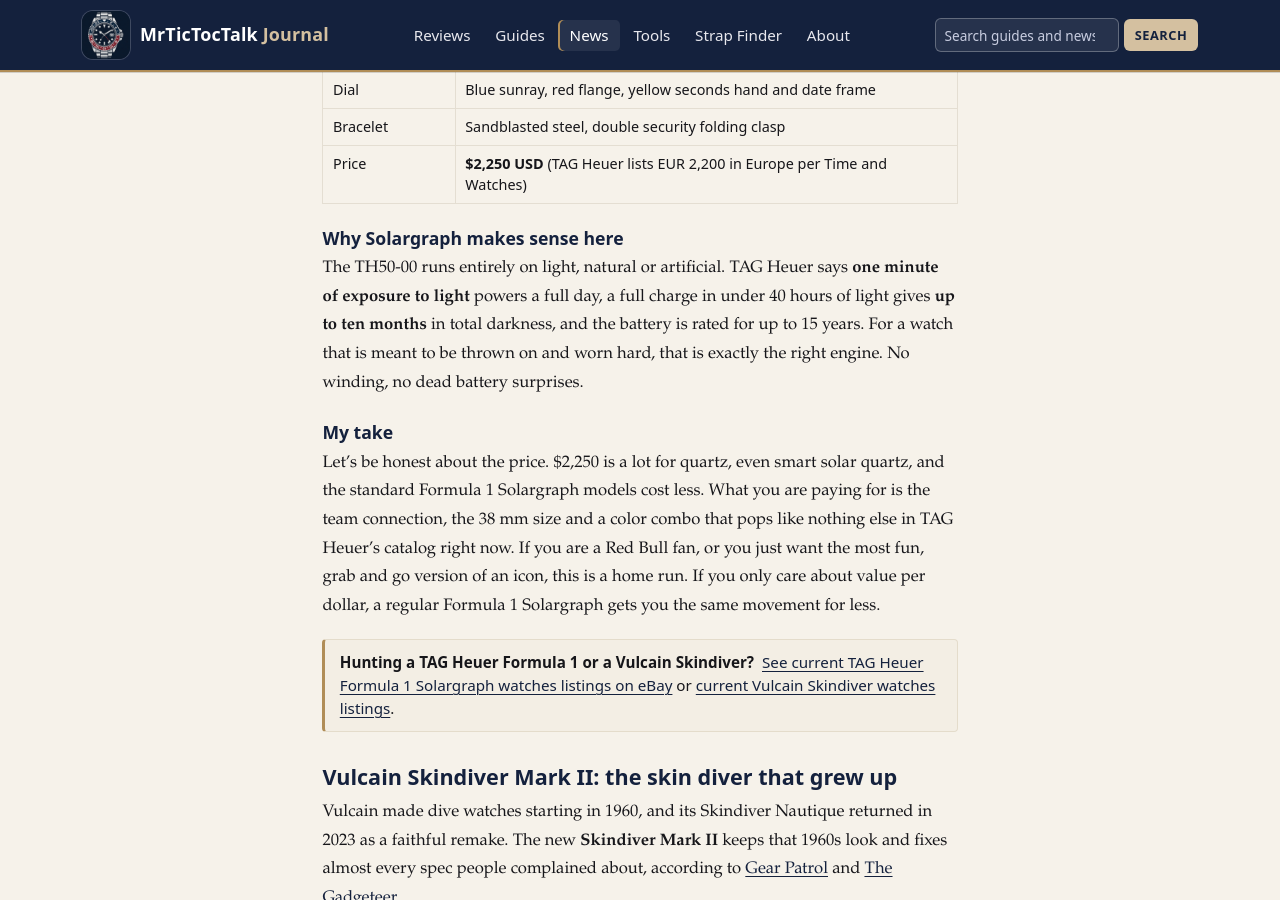
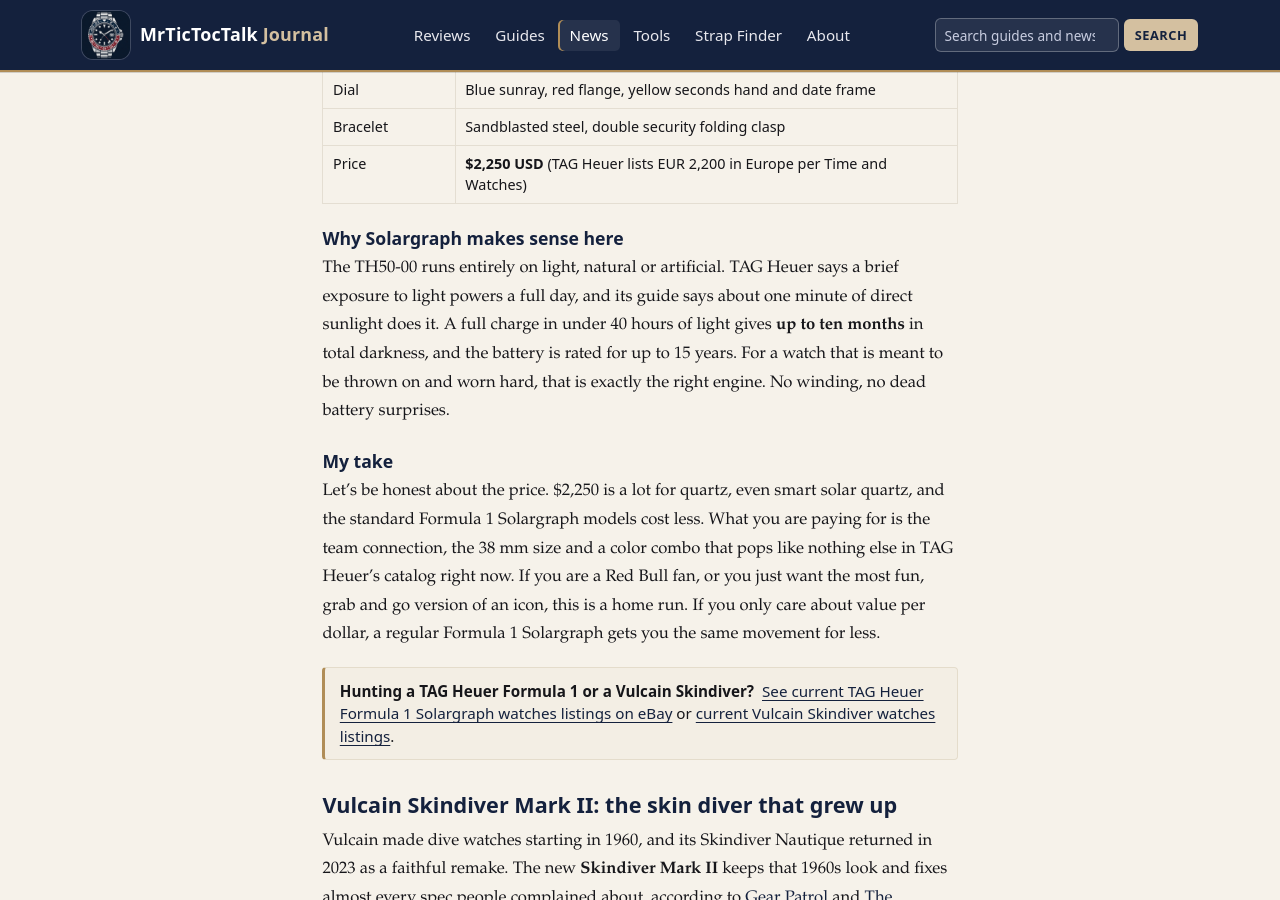
Before and after one commit to williec677/williec677.github.io, a Jekyll site: the page built from _posts/2026-11-15-tag-heuer-formula-1-solargraph-red-bull-vulcain-skindiver-mark-ii-citizen-news.md, in a window 1280 px wide and 900 px high, scrolled down 2295 px. Built offline with Jekyll 4.4.1, drawn with Linux system fonts in a browser that asks for light colours.

Commit message:
Tighten TAG Solargraph charge wording
The WBY111F.BA0042 page says a brief exposure to light powers a full day. The official Solargraph guide lists about one minute only for sunny outdoor light at 100,000 lx, so the post no longer attributes a one minute charge to light in general.

```diff
--- a/_posts/2026-11-15-tag-heuer-formula-1-solargraph-red-bull-vulcain-skindiver-mark-ii-citizen-news.md
+++ b/_posts/2026-11-15-tag-heuer-formula-1-solargraph-red-bull-vulcain-skindiver-mark-ii-citizen-news.md
@@ -35,7 +35,7 @@ The bigger news for collectors is the size. Time and Watches points out that thi
 
 ### Why Solargraph makes sense here
 
-The TH50-00 runs entirely on light, natural or artificial. TAG Heuer says **one minute of exposure to light** powers a full day, a full charge in under 40 hours of light gives **up to ten months** in total darkness, and the battery is rated for up to 15 years. For a watch that is meant to be thrown on and worn hard, that is exactly the right engine. No winding, no dead battery surprises.
+The TH50-00 runs entirely on light, natural or artificial. TAG Heuer says a brief exposure to light powers a full day, and its guide says about one minute of direct sunlight does it. A full charge in under 40 hours of light gives **up to ten months** in total darkness, and the battery is rated for up to 15 years. For a watch that is meant to be thrown on and worn hard, that is exactly the right engine. No winding, no dead battery surprises.
 
 ### My take
 
```
